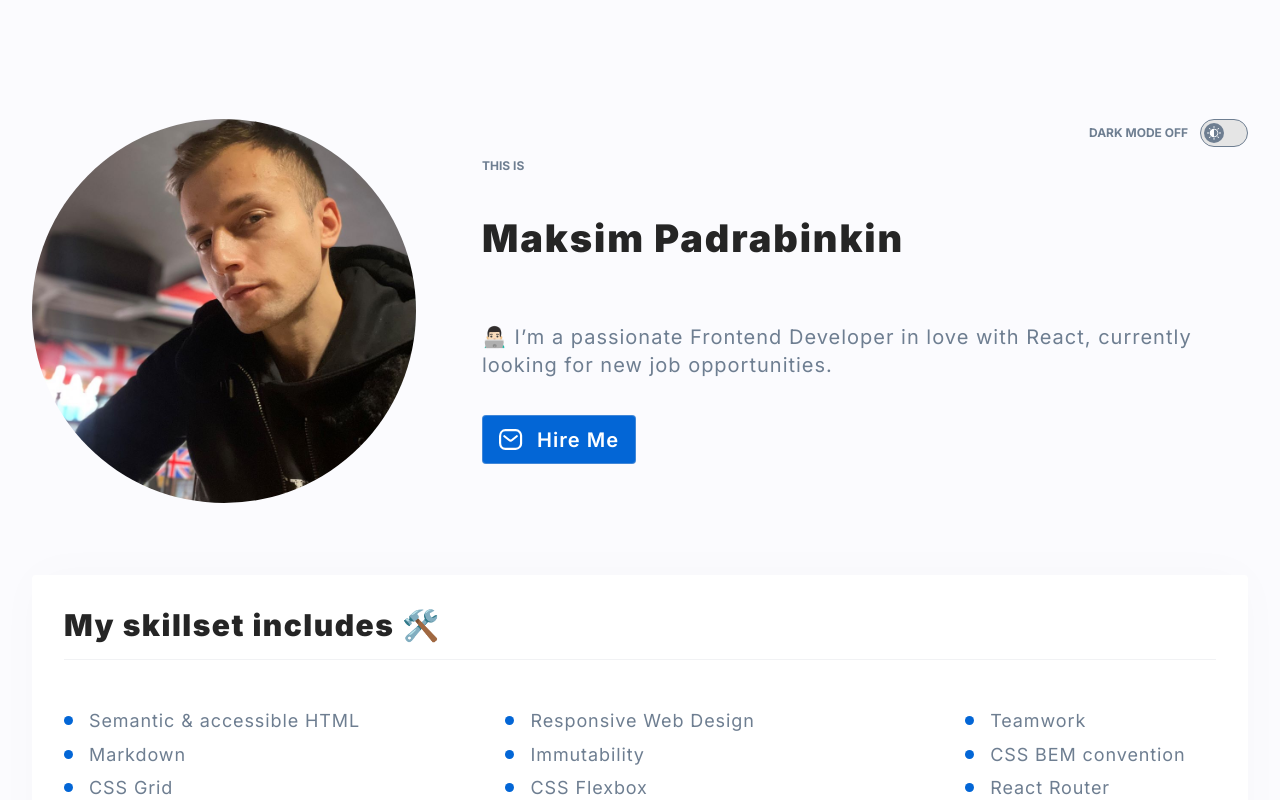
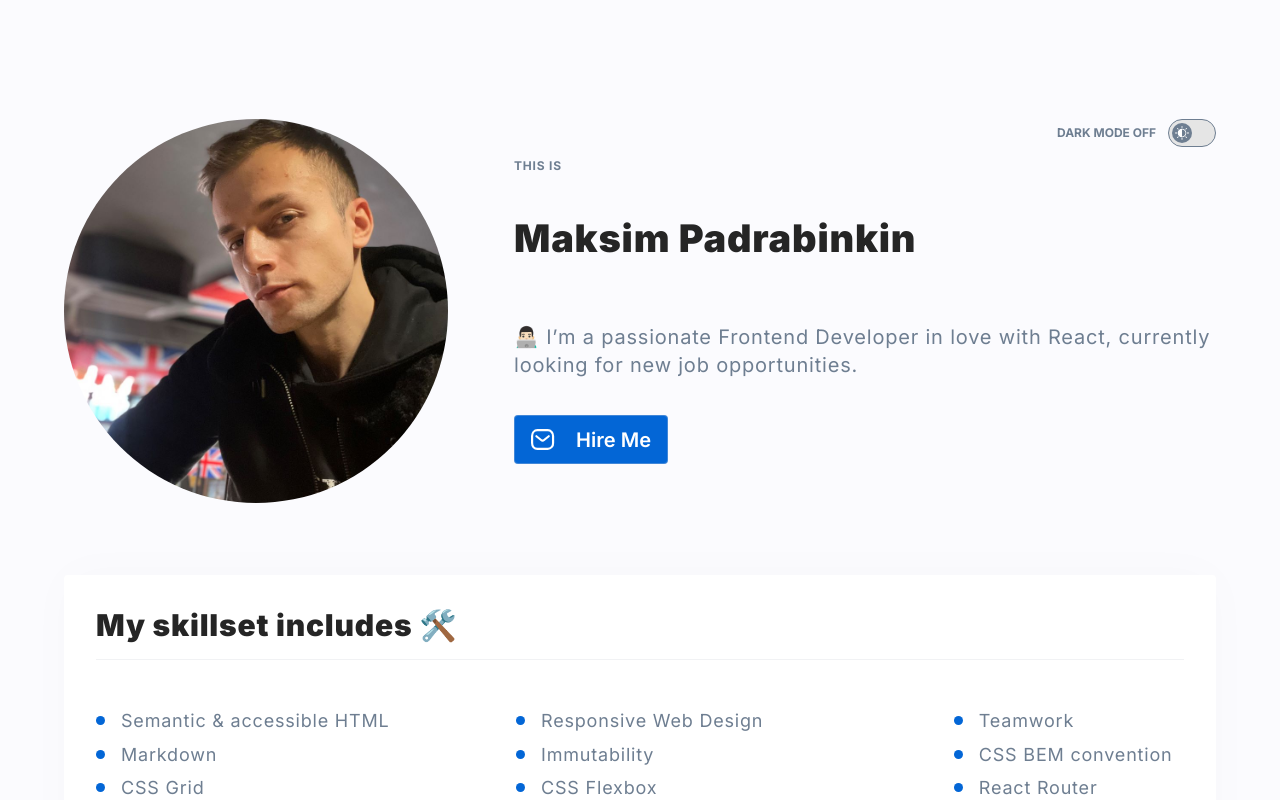
Before and after one commit to maxFadet/personal-homepage, a React (Create React App) app: page / in a window 1280 px wide. Shown: the top 800 px of the page. Built offline with nearby package versions, Linux system fonts and the light colour scheme.

Commit message:
letter-spacing moved to main css

```diff
--- a/src/components/Article/styled.js
+++ b/src/components/Article/styled.js
@@ -24,7 +24,6 @@ export const Header = styled.header`
   font-size: 30px;
   font-weight: 900;
   line-height: 36.31px;
-  letter-spacing: 0.05em;
 `;
 
 export const Table = styled.div`
@@ -56,7 +55,6 @@ export const Text = styled.span`
 font-size: 18px;
 font-weight: 400;
 line-height: 25.2px;
-letter-spacing: 0.05em;
 text-align: left;
 margin-left: 16px;
 `;
--- a/src/components/Container/index.js
+++ b/src/components/Container/index.js
@@ -3,5 +3,14 @@ import styled from "styled-components";
 export const Container = styled.div`
   max-width: 1216px;
   margin: 119px auto;
-  width: 95%;
+  width: 90%;
+  letter-spacing: 0.05em;
+
+  @media (max-width: 1200px) {
+    margin: 50px auto;
+  }
+
+  @media (max-width: 564px) {
+    margin: 31px auto;
+  }
 `;
--- a/src/components/Footer/styled.js
+++ b/src/components/Footer/styled.js
@@ -30,7 +30,6 @@ export const Link = styled.a`
   font-size: 32px;
   font-weight: 900;
   line-height: 38.73px;
-  letter-spacing: 0.05em;
   text-decoration: none;
   transition: color 0.3s ease 0s;
 
@@ -49,7 +48,6 @@ export const Text = styled.p`
   font-size: 18px;
   font-weight: 400;
   line-height: 25.2px;
-  letter-spacing: 0.05em;
   margin: 0;
 `;
 
--- a/src/components/Header/Switch/index.js
+++ b/src/components/Header/Switch/index.js
@@ -4,7 +4,7 @@ export const Switch = () => {
     return (
         <Wrapper>
             <Text>
-                DARK MODE OFF
+                dark mode off
             </Text>
             <Button>
                 <IconWrapper>
--- a/src/components/Header/Switch/styled.js
+++ b/src/components/Header/Switch/styled.js
@@ -17,6 +17,8 @@ export const Text = styled.span`
   line-height: 15.6px;
   font-weight: 700;
   font-size: 12px;
+  text-transform: uppercase;
+  letter-spacing: 0;
   color: ${({ theme }) => theme.color.slateGray};
 `;
 
--- a/src/components/Header/styled.js
+++ b/src/components/Header/styled.js
@@ -3,12 +3,13 @@ import { ReactComponent as Message } from '../../images/Message.svg';
 
 export const Article = styled.article`
   padding: 0;
-  display: flex;
+  display: grid;
   position: relative;
   gap: 66px;
   align-items: center;
+  grid-template-columns: 1fr auto;
 
-  @media (max-width: 1120px) {
+  @media (max-width: 767px) {
     grid-template-columns: 1fr;
   }
 `;
@@ -19,6 +20,16 @@ export const Image = styled.img`
   border-radius: 50%;
   object-fit: cover;
   flex-shrink: 0;
+
+  @media (max-width: 767px) {
+    width: 256px;
+    height: 256px;
+  }
+
+  @media (max-width: 480px) {
+    width: 128px;
+    height: 128px;
+  }
 `;
 
 export const Content = styled.div`
@@ -40,7 +51,10 @@ export const Name = styled.h1`
   font-size: 38px;
   font-weight: 900;
   line-height: 45.99px;
-  letter-spacing: 0.05em;
+
+  @media (max-width: 996px) {
+    font-size: 22px;
+  }
 `;
 
 export const Text = styled.p`
@@ -48,7 +62,6 @@ export const Text = styled.p`
   font-size: 20px;
   font-weight: 400;
   line-height: 28px;
-  letter-spacing: 0.05em;
   text-align: left;
 `;
 
@@ -81,6 +94,5 @@ export const ButtonText = styled.div`
 font-size: 20.06px;
 font-weight: 600;
 line-height: 24.28px;
-letter-spacing: 0.05em;
 text-align: center;
 `;
--- a/src/components/ProjectsSection/styled.js
+++ b/src/components/ProjectsSection/styled.js
@@ -30,7 +30,6 @@ export const Header = styled.h2`
   font-size: 30px;
   font-weight: 900;
   line-height: 36.31px;
-  letter-spacing: 0.05em;
   text-align: center;
   margin: 12px 0 8px;
 `;
@@ -75,7 +74,6 @@ export const Title = styled.h3`
   font-weight: 700;
   margin: 0;
   line-height: 29.05px;
-  letter-spacing: 0.05em;
 `;
 
 export const Description = styled.p`
```
